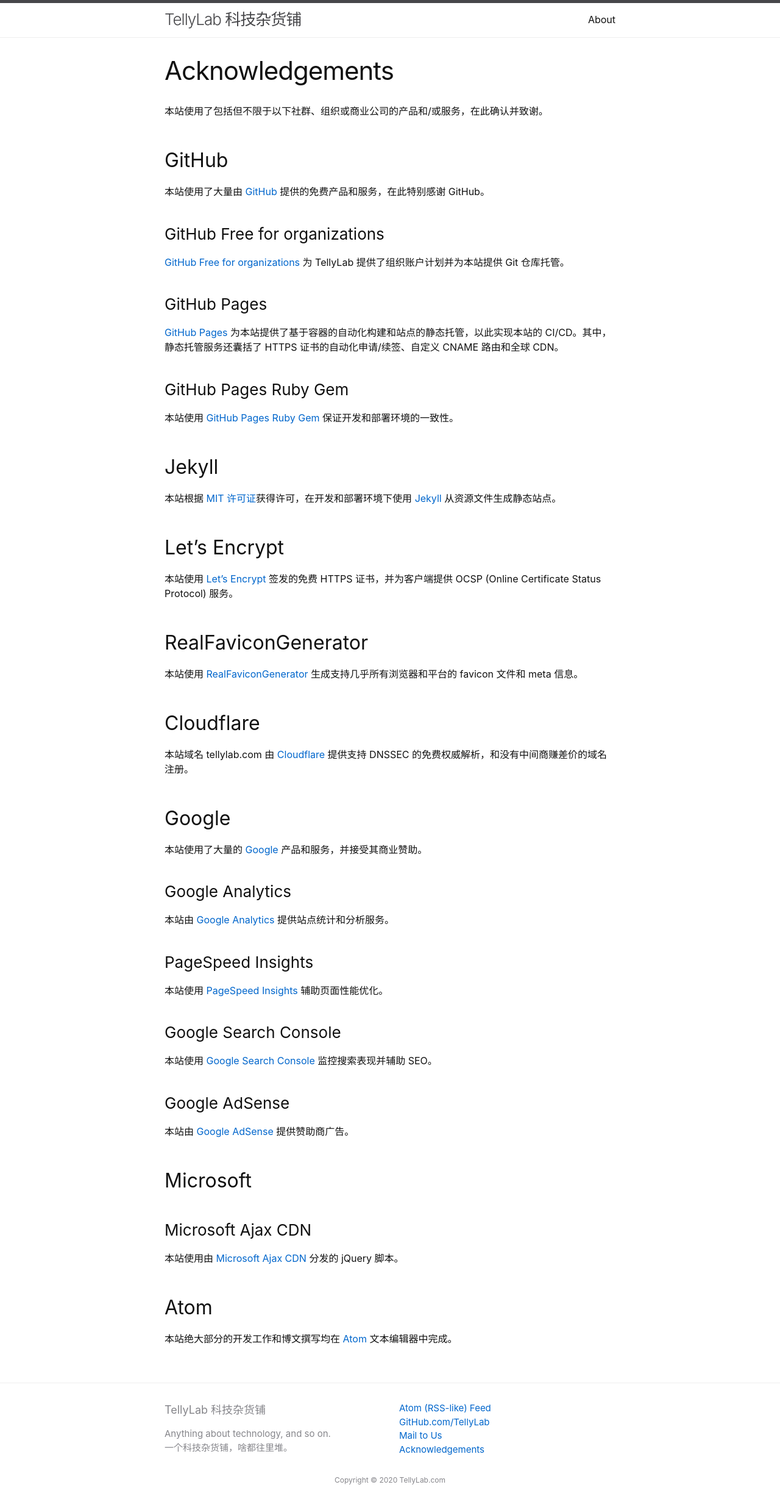
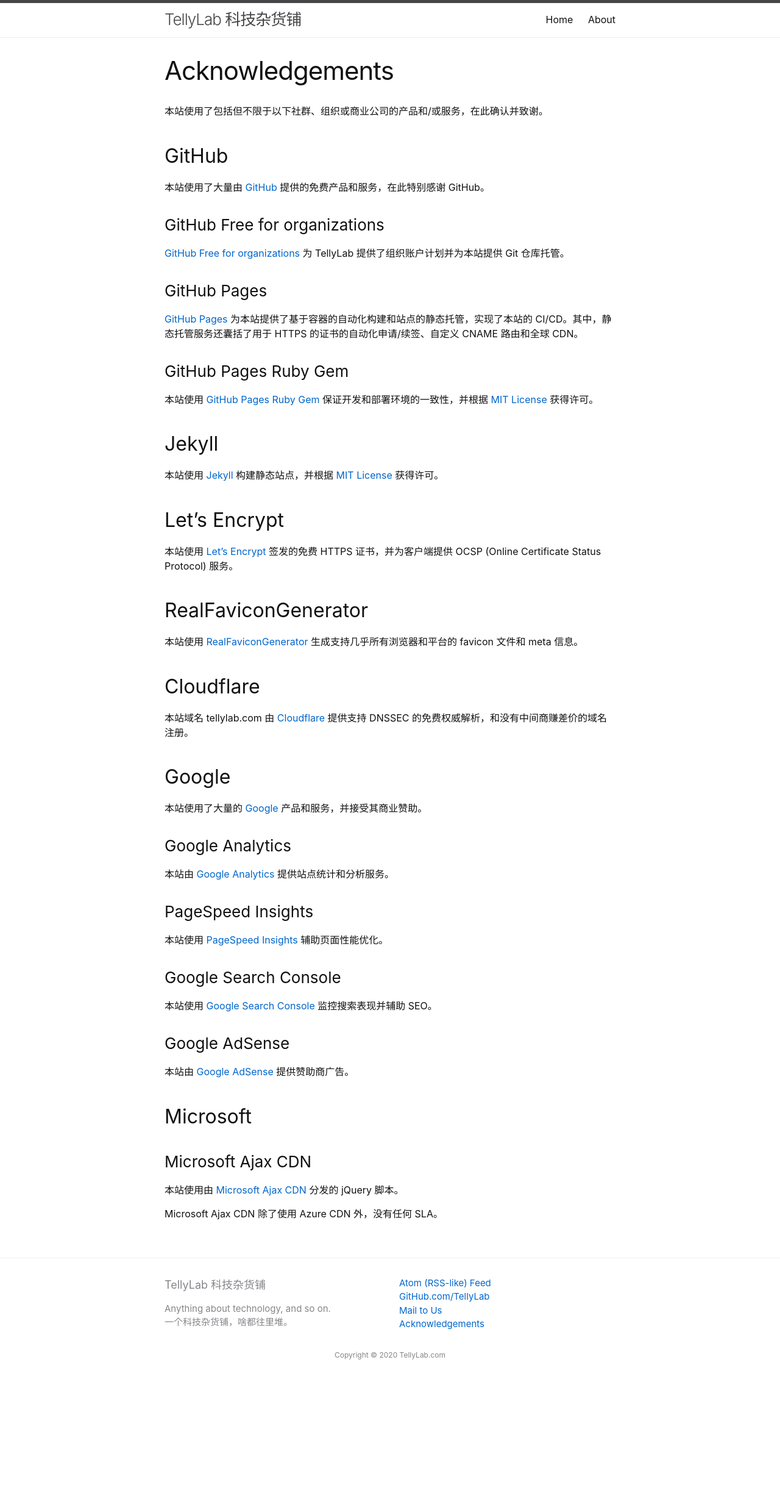
Before and after one commit to TellyLab/tellylab.com, a Jekyll site: the page built from acknowledgements.md, in a window 1280 px wide. Shown: the whole page at 61% size. Built offline with Jekyll 4.4.1, drawn with Linux system fonts in a browser that asks for light colours; after the commit the page ends 2261 px from its top, so only the background shows below that.

Commit message:
Update heading elements’ margin-top

```diff
--- a/_includes/header.html
+++ b/_includes/header.html
@@ -11,6 +11,7 @@
         </span>
       </label>
       <div class="trigger">
+        <a class="page-link" href="/">Home</a>
         <a class="page-link" href="/about">About</a>
       </div>
     </nav>
--- a/_sass/main.scss
+++ b/_sass/main.scss
@@ -559,8 +559,7 @@
   margin-bottom: $spacing-unit;
 }
 
-.post-title,
-.post-content h1 {
+.post-title {
   @include relative-font-size(2.625);
   letter-spacing: -1px;
   line-height: 1.15;
@@ -573,10 +572,20 @@
 .post-content {
   margin-bottom: $spacing-unit;
 
-  h1 { margin-top: $spacing-unit * 2 }
+  h1 {
+    margin-top: $spacing-unit * 1.5;
+
+    @include relative-font-size(2.625);
+    letter-spacing: -1px;
+    line-height: 1.15;
+
+    @media screen and (min-width: $on-large) {
+      @include relative-font-size(2.625);
+    }
+  }
 
   h2 {
-    margin-top: $spacing-unit * 1.5;
+    margin-top: $spacing-unit * 1.25;
 
     @include relative-font-size(1.75);
 
@@ -585,17 +594,15 @@
     }
   }
 
+  h3, h4, h5, h6 { margin-top: $spacing-unit }
+
   h3 {
-    margin-top: $spacing-unit * 1.25;
-
     @include relative-font-size(1.375);
 
     @media screen and (min-width: $on-large) {
       @include relative-font-size(1.625);
     }
   }
-
-  h4, h5, h6 { margin-top: $spacing-unit }
 
   h4 {
     @include relative-font-size(1.25);
--- a/acknowledgements.md
+++ b/acknowledgements.md
@@ -14,15 +14,15 @@
 [GitHub Free for organizations](https://github.com/pricing) 为 TellyLab 提供了组织账户计划并为本站提供 Git 仓库托管。
 
 ### GitHub Pages
-[GitHub Pages](https://pages.github.com) 为本站提供了基于容器的自动化构建和站点的静态托管，以此实现本站的 CI/CD。其中，静态托管服务还囊括了 HTTPS 证书的自动化申请/续签、自定义 CNAME 路由和全球 CDN。
+[GitHub Pages](https://pages.github.com) 为本站提供了基于容器的自动化构建和站点的静态托管，实现了本站的 CI/CD。其中，静态托管服务还囊括了用于 HTTPS 的证书的自动化申请/续签、自定义 CNAME 路由和全球 CDN。
 
 ### GitHub Pages Ruby Gem
 
-本站使用 [GitHub Pages Ruby Gem](https://github.com/github/pages-gem) 保证开发和部署环境的一致性。
+本站使用 [GitHub Pages Ruby Gem](https://github.com/github/pages-gem) 保证开发和部署环境的一致性，并根据 [MIT License](https://github.com/github/pages-gem/blob/master/LICENSE) 获得许可。
 
 ## Jekyll
 
-本站根据 [MIT 许可证](https://github.com/jekyll/jekyll/blob/master/LICENSE)获得许可，在开发和部署环境下使用 [Jekyll](https://jekyllrb.com) 从资源文件生成静态站点。
+本站使用 [Jekyll](https://jekyllrb.com) 构建静态站点，并根据 [MIT License](https://github.com/jekyll/jekyll/blob/master/LICENSE) 获得许可。
 
 ## Let's Encrypt
 
@@ -62,6 +62,4 @@
 
 本站使用由 [Microsoft Ajax CDN](https://ajax.aspnetcdn.com) 分发的 jQuery 脚本。
 
-## Atom
-
-本站绝大部分的开发工作和博文撰写均在 [Atom](https://atom.io) 文本编辑器中完成。
+Microsoft Ajax CDN 除了使用 Azure CDN 外，没有任何 SLA。
```
Also changed, not shown: about.md (+20 -10 lines).
